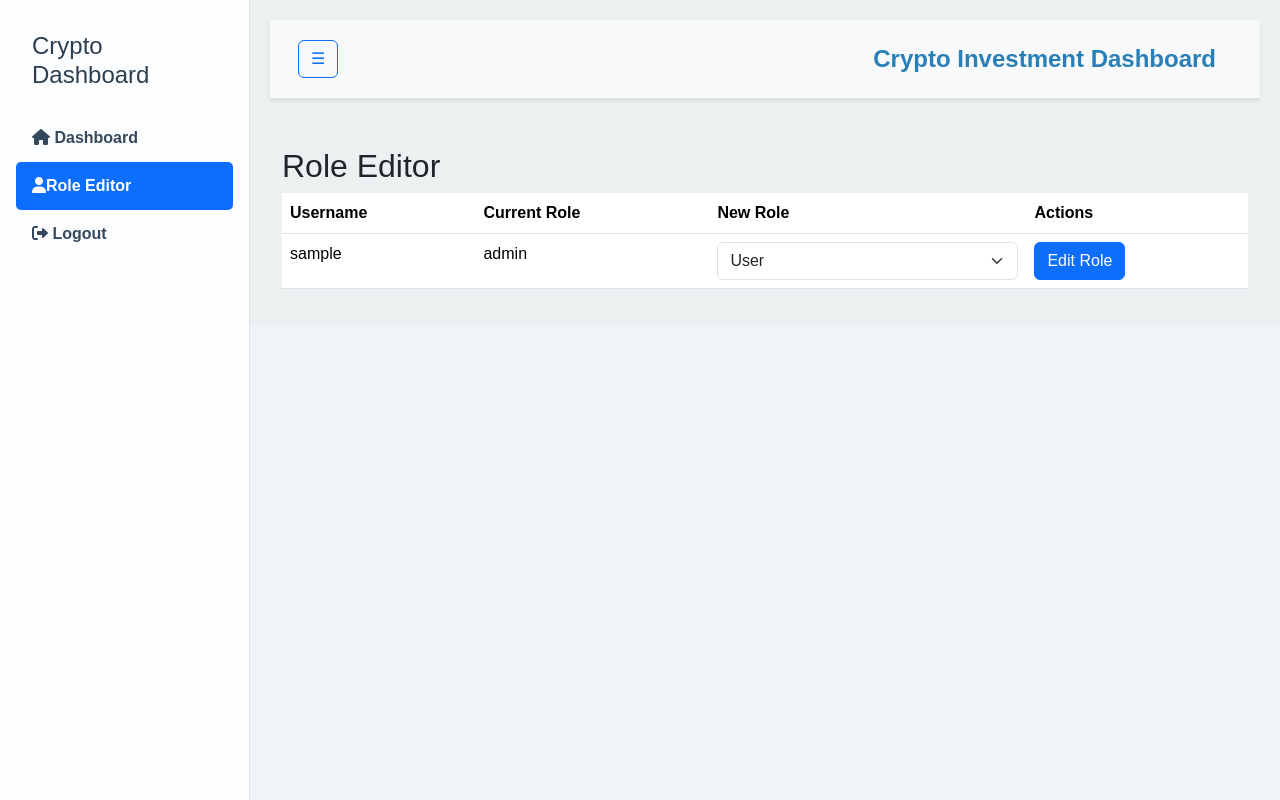
After one commit to Hamzakhan8/saas-crypto, a PHP site: page /roleeditor.php in a window 1280 px wide. The commit adds this page. Run offline with PHP 8.4, Linux system fonts and the light colour scheme; the visitor is signed in with stand-in values (Sample User, id 1); tables that the repository leaves empty or names only in its code hold one stand-in row (values such as "Sample post"); some libraries are stand-ins or nearby versions.

Commit message:
added edit role where super admin can edit a role for any user

```diff
--- a/index.php
+++ b/index.php
@@ -7,7 +7,7 @@ if (!isset($_SESSION['user_id'])) {
 
 // Check user role
 if ($_SESSION['role'] !== 'admin' && $_SESSION['role'] !== 'superadmin') {
-    die("Access denied.");
+    die("Access deny please contact admin staff ");
 }
 
 // Database connection
@@ -60,6 +60,9 @@ mysqli_close($conn);
             <ul class="nav flex-column">
                 <li class="nav-item">
                     <a class="nav-link active" href="index.php"><i class="fa fa-home"></i> Dashboard</a>
+                </li>
+                <li class="nav-item">
+                    <a class="nav-link" href="roleeditor.php"><i class="fa fa-user"></i>Role Editor</a>
                 </li>
                 <li class="nav-item">
                     <a class="nav-link" href="logout.php"><i class="fas fa-sign-out-alt"></i> Logout</a>
--- /dev/null
+++ b/roleeditor.php
@@ -0,0 +1,115 @@
+<?php
+session_start();
+if (!isset($_SESSION['user_id']) || $_SESSION['role'] !== 'superadmin') {
+    header("Location: index.php"); // Redirect if not superadmin
+    exit();
+}
+
+// Database connection
+$conn = mysqli_connect("localhost", "root", "", "test_crypto");
+if (!$conn) {
+    die("Connection failed: " . mysqli_connect_error());
+}
+
+// Handle role editing
+if ($_SERVER["REQUEST_METHOD"] == "POST" && isset($_POST['action']) && $_POST['action'] == 'edit') {
+    $user_id = (int) $_POST['user_id'];
+    $new_role = mysqli_real_escape_string($conn, $_POST['new_role']);
+
+    $stmt = $conn->prepare("UPDATE users SET role = ? WHERE id = ?");
+    $stmt->bind_param("si", $new_role, $user_id);
+
+    if ($stmt->execute()) {
+        echo "Role updated successfully!";
+    } else {
+        echo "Error: " . $stmt->error;
+    }
+    $stmt->close();
+}
+
+// Fetch all users for role editing
+$result = mysqli_query($conn, "SELECT id, username, role FROM users");
+$users = mysqli_fetch_all($result, MYSQLI_ASSOC);
+
+// Close the connection
+mysqli_close($conn);
+?>
+<!DOCTYPE html>
+<html lang="en">
+<head>
+    <meta charset="UTF-8">
+    <meta name="viewport" content="width=device-width, initial-scale=1.0">
+    <title>Role Editor</title>
+    <link href="https://cdn.jsdelivr.net/npm/bootstrap@5.3.0-alpha1/dist/css/bootstrap.min.css" rel="stylesheet">
+    <link rel="stylesheet" href="styles.css">
+    <link href="https://cdnjs.cloudflare.com/ajax/libs/font-awesome/6.1.1/css/all.min.css" rel="stylesheet">
+</head>
+<body>
+    <!-- Sidebar with Glass Effect -->
+    <div class="d-flex">
+        <div id="sidebar" class="sidebar glass-effect p-3">
+            <h2 class="">Crypto Dashboard</h2>
+            <ul class="nav flex-column">
+                <li class="nav-item">
+                    <a class="nav-link" href="index.php"><i class="fa fa-home"></i> Dashboard</a>
+                </li>
+                <li class="nav-item">
+                    <a class="nav-link active" href="roleeditor.php"><i class="fa fa-user"></i>Role Editor</a>
+                </li>
+                <li class="nav-item">
+                    <a class="nav-link" href="logout.php"><i class="fas fa-sign-out-alt"></i> Logout</a>
+                </li>
+                <!-- Add more menu items as needed -->
+            </ul>
+        </div>
+
+        <div class="content flex-grow-1">
+            <!-- Navbar -->
+            <nav class="navbar navbar-expand-lg navbar-light bg-light shadow-sm">
+                <div class="container-fluid">
+                    <button class="btn btn-outline-primary" id="sidebarToggle">
+                        <span id="toggleIcon">☰</span>
+                    </button>
+                    <a class="navbar-brand ms-3" href="#">Crypto Investment Dashboard</a>
+                </div>
+            </nav>
+
+            <div class="container mt-5">
+                <h2>Role Editor</h2>
+                <table class="table">
+                    <thead>
+                        <tr>
+                            <th>Username</th>
+                            <th>Current Role</th>
+                            <th>New Role</th>
+                            <th>Actions</th>
+                        </tr>
+                    </thead>
+                    <tbody>
+                        <?php foreach ($users as $user) : ?>
+                            <tr>
+                                <td><?= htmlspecialchars($user['username']) ?></td>
+                                <td><?= htmlspecialchars($user['role']) ?></td>
+                                <td>
+                                    <form action="roleeditor.php" method="post">
+                                        <input type="hidden" name="user_id" value="<?= $user['id'] ?>">
+                                        <select name="new_role" class="form-select">
+                                            <option value="user">User</option>
+                                            <option value="admin">Admin</option>
+                                            <option value="superadmin">Superadmin</option>
+                                        </select>
+                                </td>
+                                <td>
+                                    <button type="submit" name="action" value="edit" class="btn btn-primary">Edit Role</button>
+                                    </form>
+                                </td>
+                            </tr>
+                        <?php endforeach; ?>
+                    </tbody>
+                </table>
+            </div>
+        </div>
+    </div>
+    <script src="https://cdn.jsdelivr.net/npm/bootstrap@5.3.0-alpha1/dist/js/bootstrap.bundle.min.js"></script>
+</body>
+</html>
```
Also changed, not shown: login.php (+6 -1 lines).
